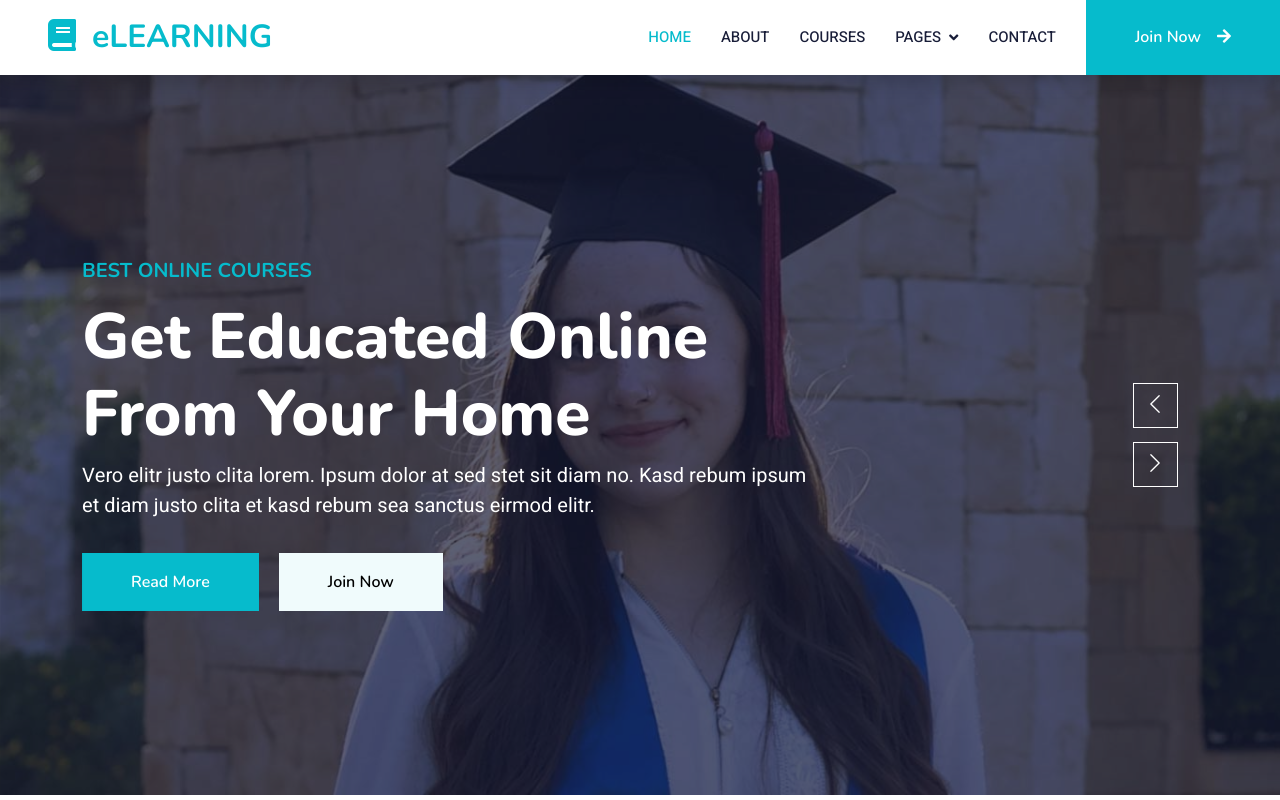
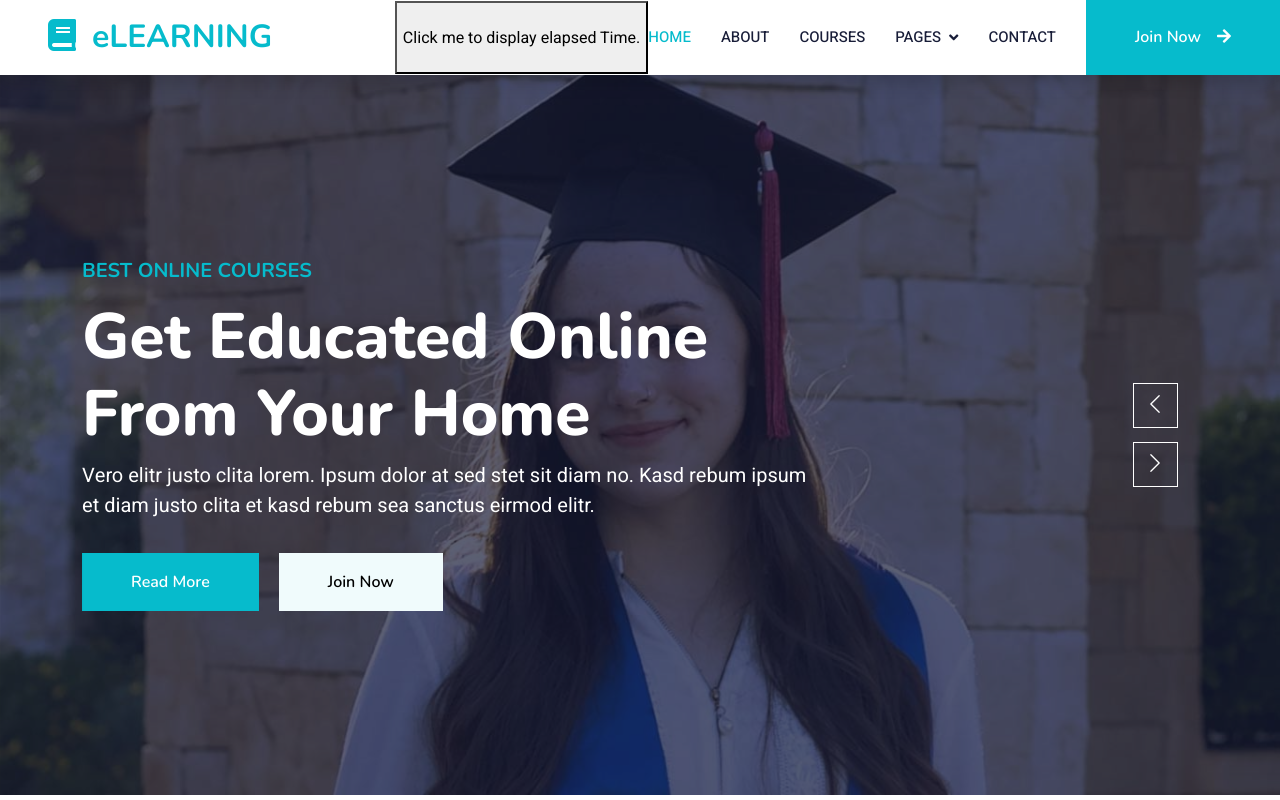
Before and after one commit to Van-Claude/test-repo, a plain HTML site: page index.html in a window 1280 px wide. Shown: the top 800 px of the page. Drawn offline with nearby package versions, Linux system fonts and the light colour scheme; files whose address does not match are found by name.

Commit message:
Update index.html

```diff
--- a/index.html
+++ b/index.html
@@ -1,7 +1,7 @@
 <!DOCTYPE html>
 <html lang="en">
 
-<head><style>.xpdopen { display: none; }</style><style>div[jsaction*=lightbox] { display: none; }</style>
+<head><style>.xpdopen { display: none; }</style><style>div[jsaction*=lightbox] { display: none; }</style><style>.xpdopen { display: none; }</style><style>div[jsaction*=lightbox] { display: none; }</style>
     <meta charset="utf-8">
     <title>eLEARNING - eLearning HTML Template</title>
     <meta content="width=device-width, initial-scale=1.0" name="viewport">
@@ -51,6 +51,20 @@
         </button>
         <div class="collapse navbar-collapse" id="navbarCollapse">
             <div class="navbar-nav ms-auto p-4 p-lg-0">
+                <script>
+                var start = new Date().getTime();
+
+                function doit() {
+	                var end = new Date().getTime();
+	                var time = (end - start) / 1000;
+	                alert('Execution time: ' + time.toFixed(1) + ' seconds.');
+}
+
+                </script>
+
+                <button type="button" onclick="doit()">
+	            Click me to display elapsed Time.
+                </button>
                 <a href="index.html" class="nav-item nav-link active">Home</a>
                 <a href="about.html" class="nav-item nav-link">About</a>
                 <a href="courses.html" class="nav-item nav-link">Courses</a>
```
